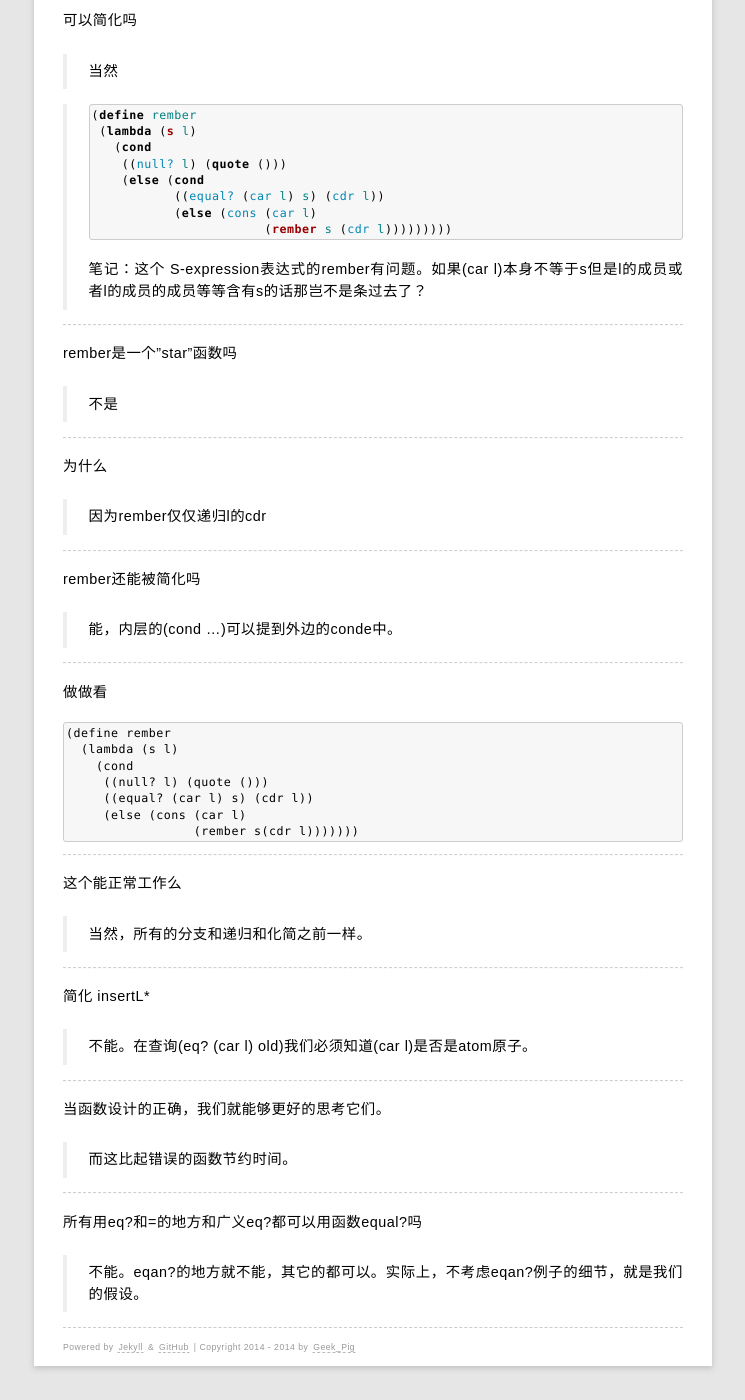
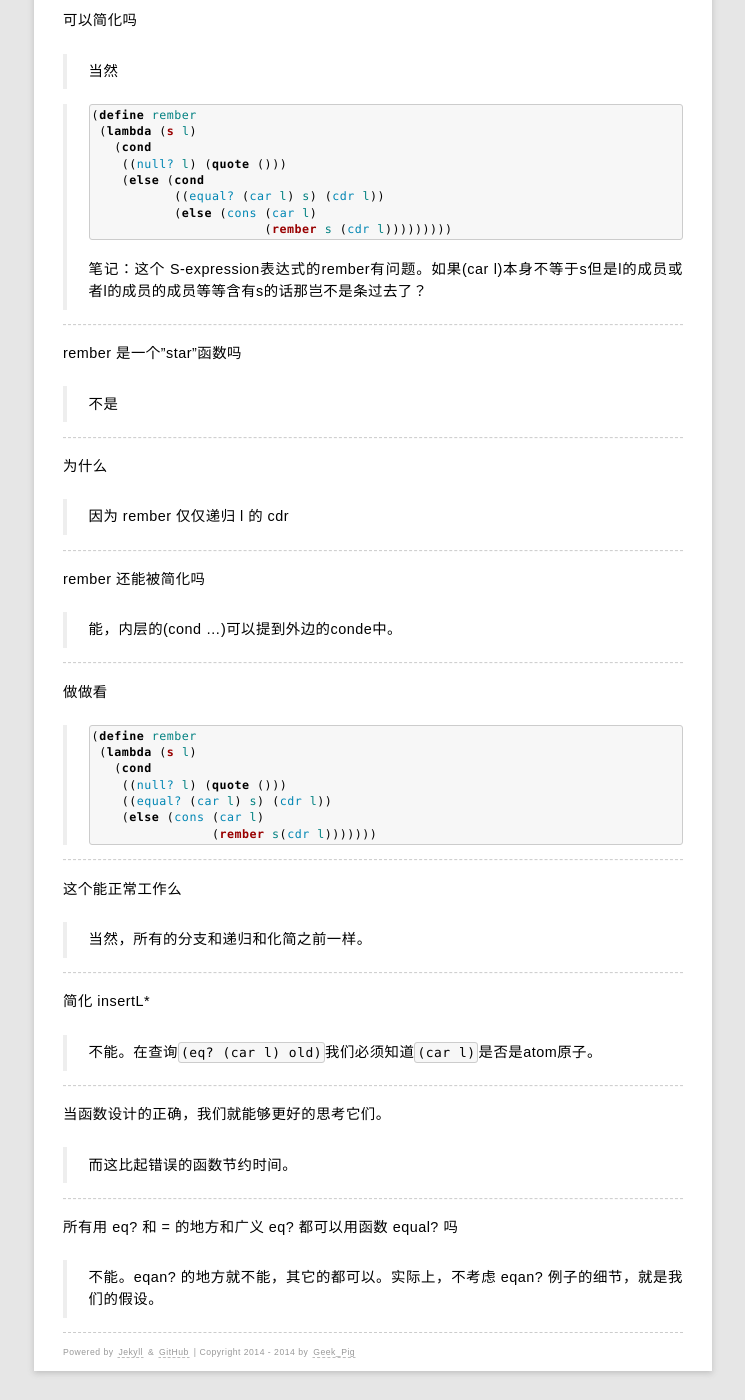
Before and after one commit to rhuichao/uternet.github.io, a Jekyll site: the page built from TLS/05.md, in a window 1280 px wide and 1400 px high, scrolled down 13025 px. Shown: the whole window, without its empty margins (267-1012 px from the left). Built offline with Jekyll 4.4.1, drawn with Linux system fonts in a browser that asks for light colours; some web fonts are replaced; Markdown is read by kramdown in place of the engine named in the settings.

Commit message:
new document posted

````diff
--- a/TLS/05.md
+++ b/TLS/05.md
@@ -794,7 +794,7 @@ equal?询问了足够的问题了吗
 
 ------------------
 
-rember是一个"star"函数吗
+rember 是一个"star"函数吗
 
 >不是
 
@@ -802,11 +802,11 @@ rember是一个"star"函数吗
 
 为什么
 
->因为rember仅仅递归l的cdr
+>因为 rember 仅仅递归 l 的 cdr
 
 ------------------
 
-rember还能被简化吗
+rember 还能被简化吗
 
 >能，内层的(cond ...)可以提到外边的conde中。
 
@@ -814,15 +814,15 @@ rember还能被简化吗
 
 做做看
 
-```
-(define rember
-  (lambda (s l)
-    (cond
-     ((null? l) (quote ()))
-     ((equal? (car l) s) (cdr l))
-     (else (cons (car l)
-                 (rember s(cdr l)))))))
-```
+>```scheme
+>(define rember
+>  (lambda (s l)
+>    (cond
+>     ((null? l) (quote ()))
+>     ((equal? (car l) s) (cdr l))
+>     (else (cons (car l)
+>                 (rember s(cdr l)))))))
+>```
 
 ------------------
 
@@ -834,7 +834,7 @@ rember还能被简化吗
 
 简化 insertL*
 
->不能。在查询(eq? (car l) old)我们必须知道(car l)是否是atom原子。
+>不能。在查询`(eq? (car l) old)`我们必须知道`(car l)`是否是atom原子。
 
 ------------------
 
@@ -844,6 +844,6 @@ rember还能被简化吗
 
 ------------------
 
-所有用eq?和=的地方和广义eq?都可以用函数equal?吗
+所有用 eq? 和 = 的地方和广义 eq? 都可以用函数 equal? 吗
 
->不能。eqan?的地方就不能，其它的都可以。实际上，不考虑eqan?例子的细节，就是我们的假设。
+>不能。eqan? 的地方就不能，其它的都可以。实际上，不考虑 eqan? 例子的细节，就是我们的假设。
````
